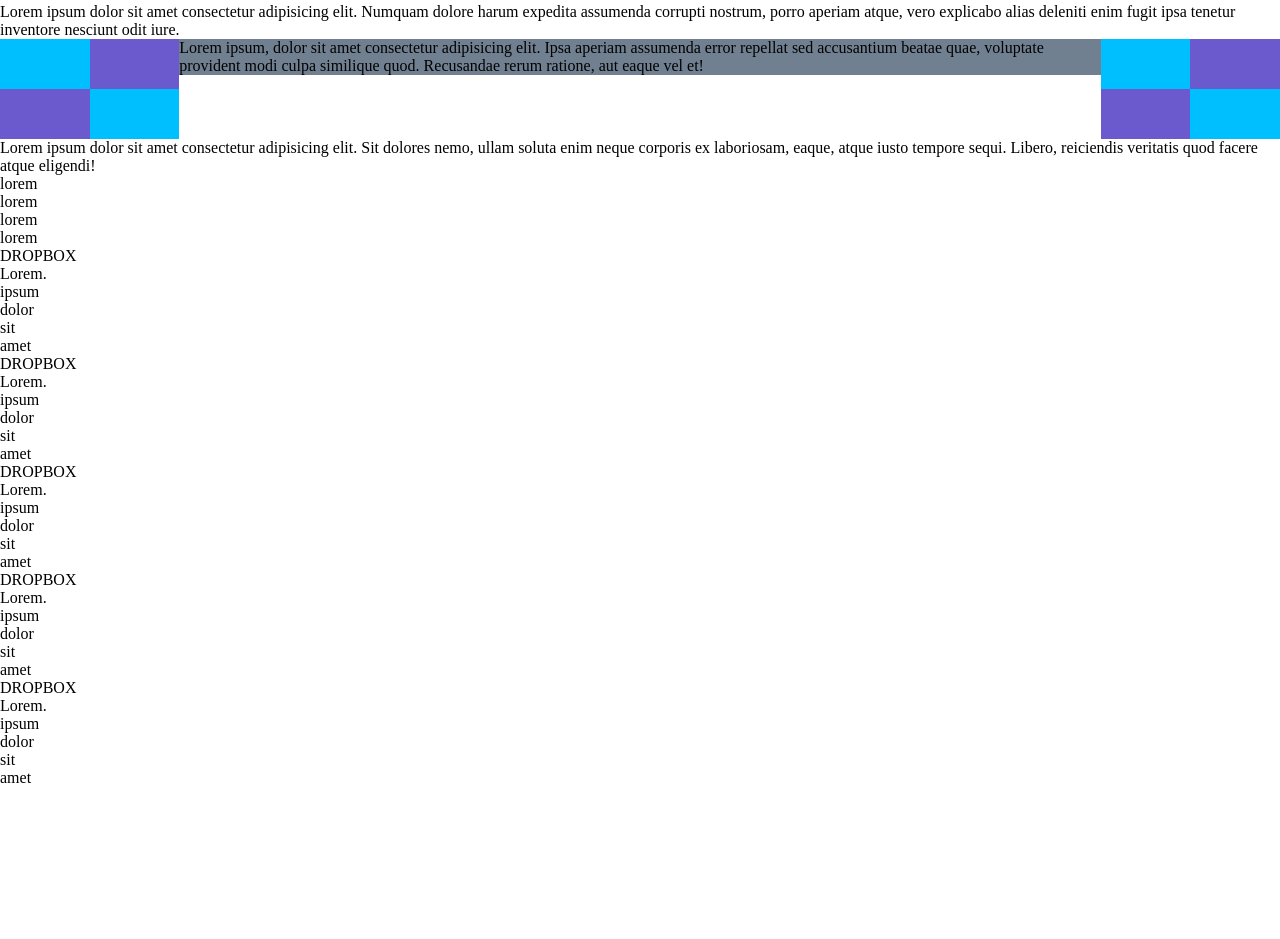
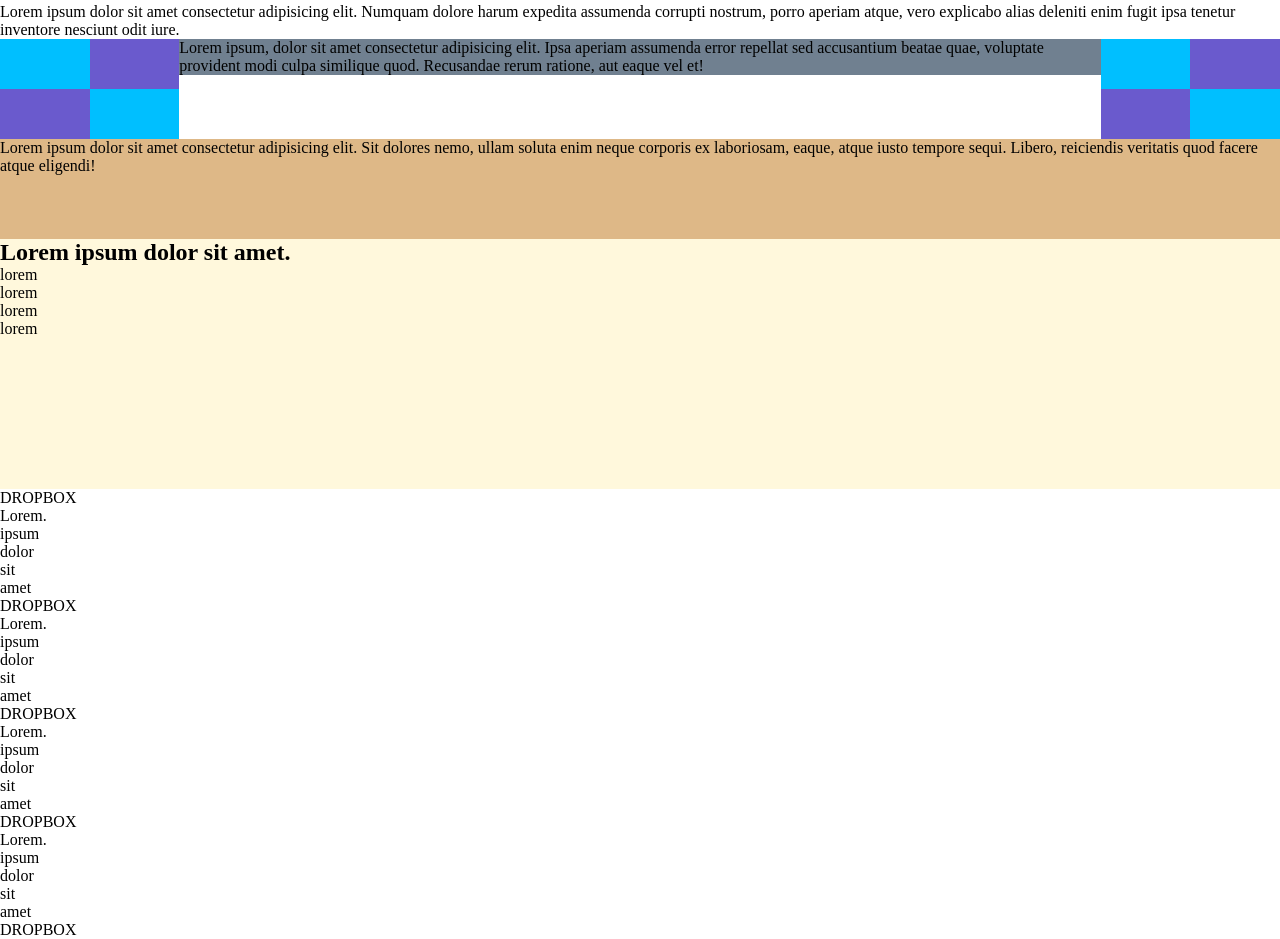
Before and after one commit to Moonatic89/htmlcss-dropbox, a plain HTML site: page index.html in a window 1280 px wide. Shown: the part 1886-2825 px from the top of the page. Before the commit the page ends 2673 px from the top, so only its background shows below. Drawn offline with Linux system fonts and the light colour scheme.

Commit message:
D-B-S Faq finished

```diff
--- a/css/style.css
+++ b/css/style.css
@@ -91,6 +91,16 @@ body {
     background-color: slategrey;
 }
 
+.debug .dropbox_trial {
+    height: 100px;
+    background-color: burlywood;
+}
+
+.debug .faq_list {
+    height: 250px;
+    background-color: cornsilk;
+}
+
 /* #endregion */
 
 /* #region Header */
--- a/index.html
+++ b/index.html
@@ -111,6 +111,7 @@
                 </div>
 
                 <div class="faq_list">
+                    <h2>Lorem ipsum dolor sit amet.</h2>
                     <ul>
                         <li>lorem</li>
                         <li>lorem</li>
```
